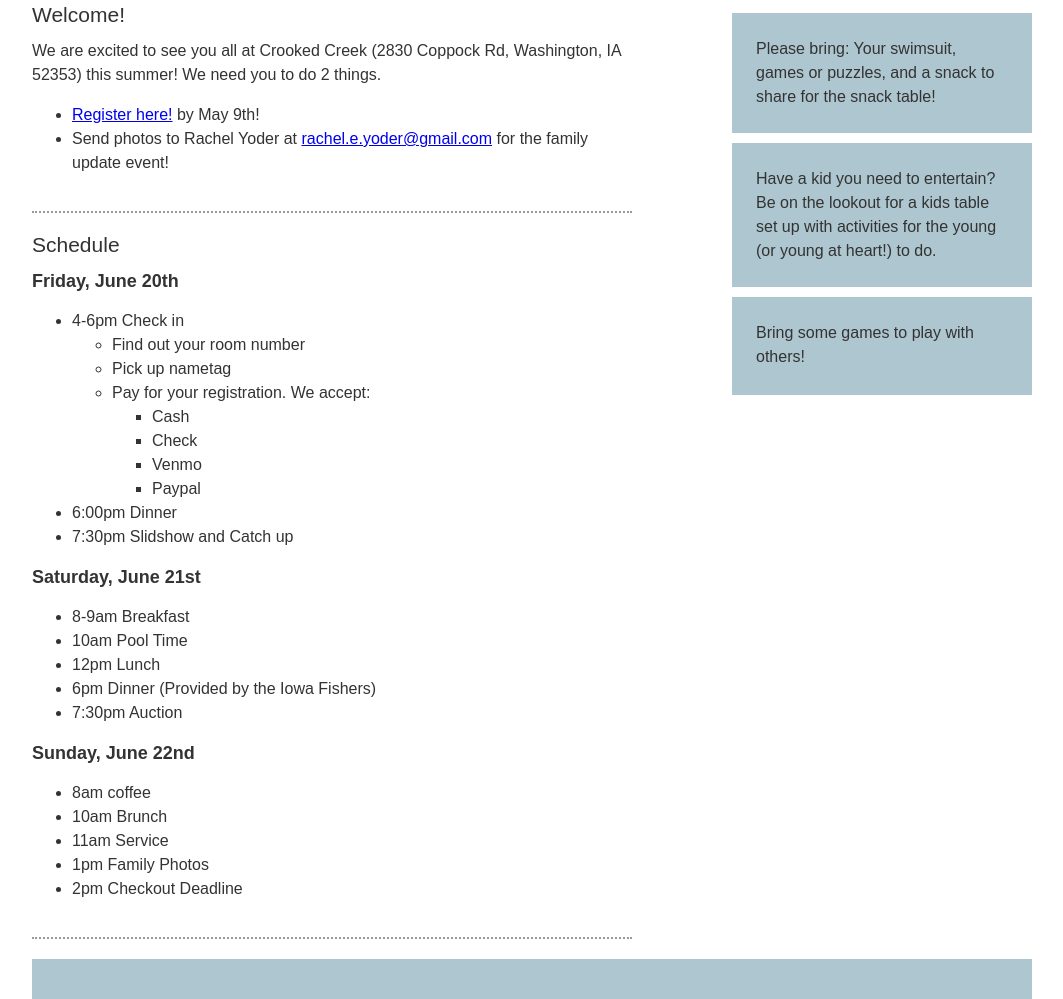
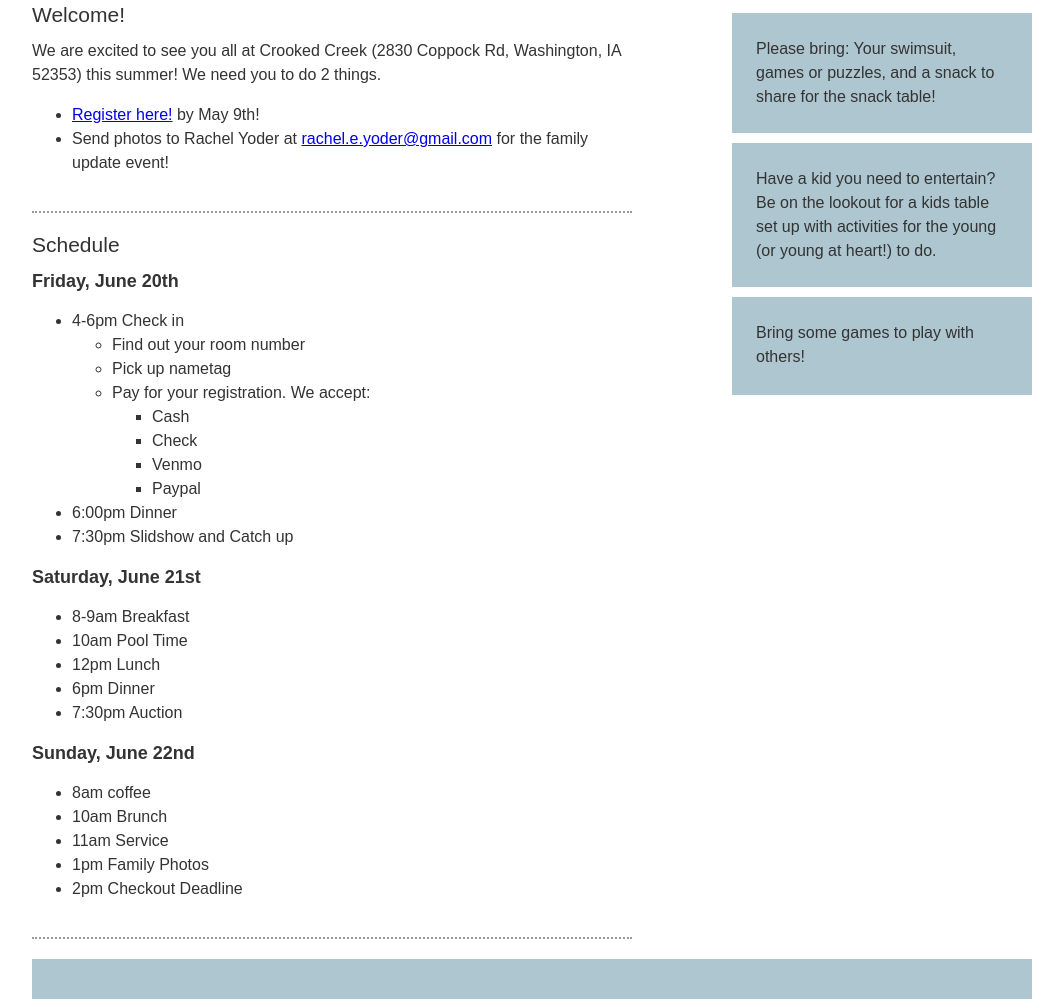
Before and after one commit to fisherfamily/fisherfamily.github.io, a plain HTML site: page index.html in a window 1280 px wide. Shown: the part 230-1229 px from the top of the page, without its empty margins (108-1171 px from the left). Drawn offline with Linux system fonts and the light colour scheme.

Commit message:
removed words

```diff
--- a/index.html
+++ b/index.html
@@ -62,7 +62,7 @@
                         <li>8-9am Breakfast</li>
                         <li>10am Pool Time</li>
                         <li>12pm Lunch</li>
-                        <li>6pm Dinner (Provided by the Iowa Fishers)</li>
+                        <li>6pm Dinner</li>
                         <li>7:30pm Auction</li>
                     </ul>
                 </div>
```
